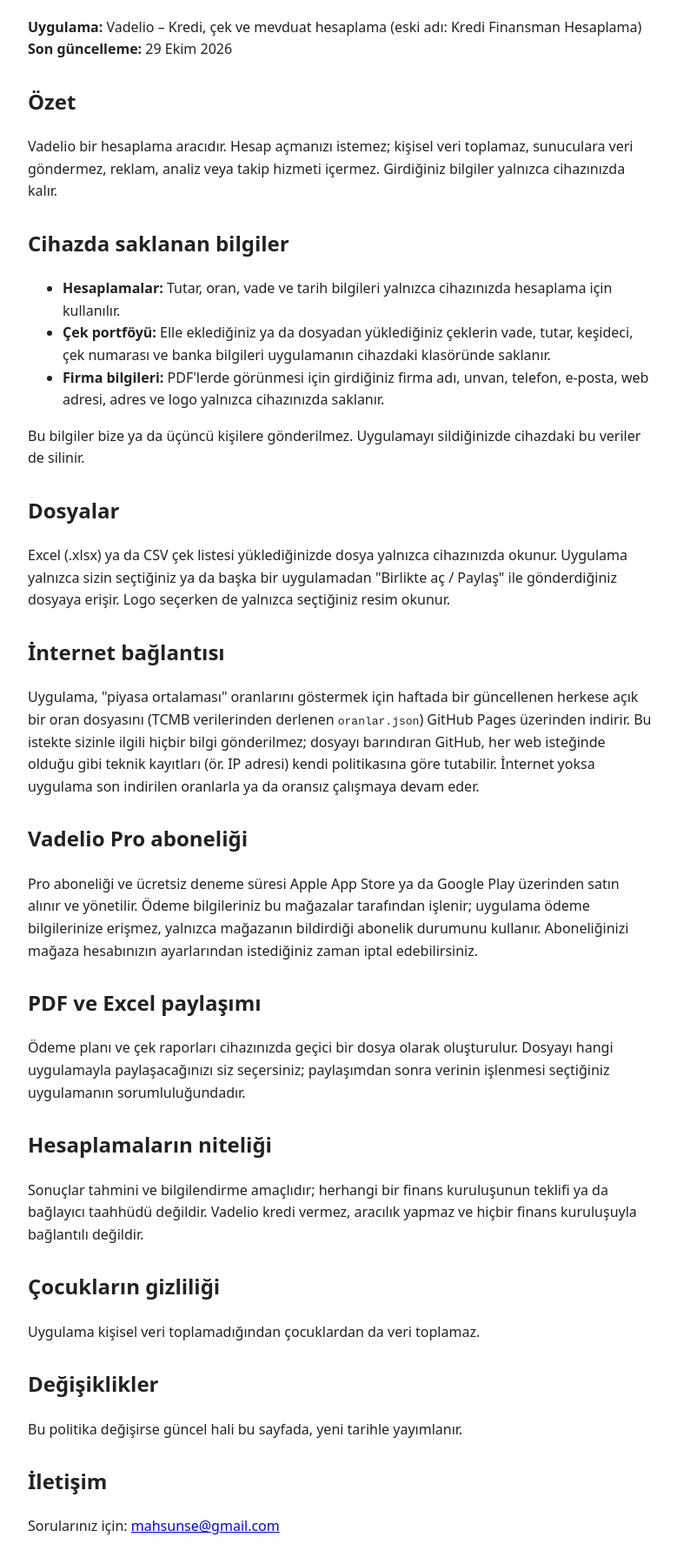
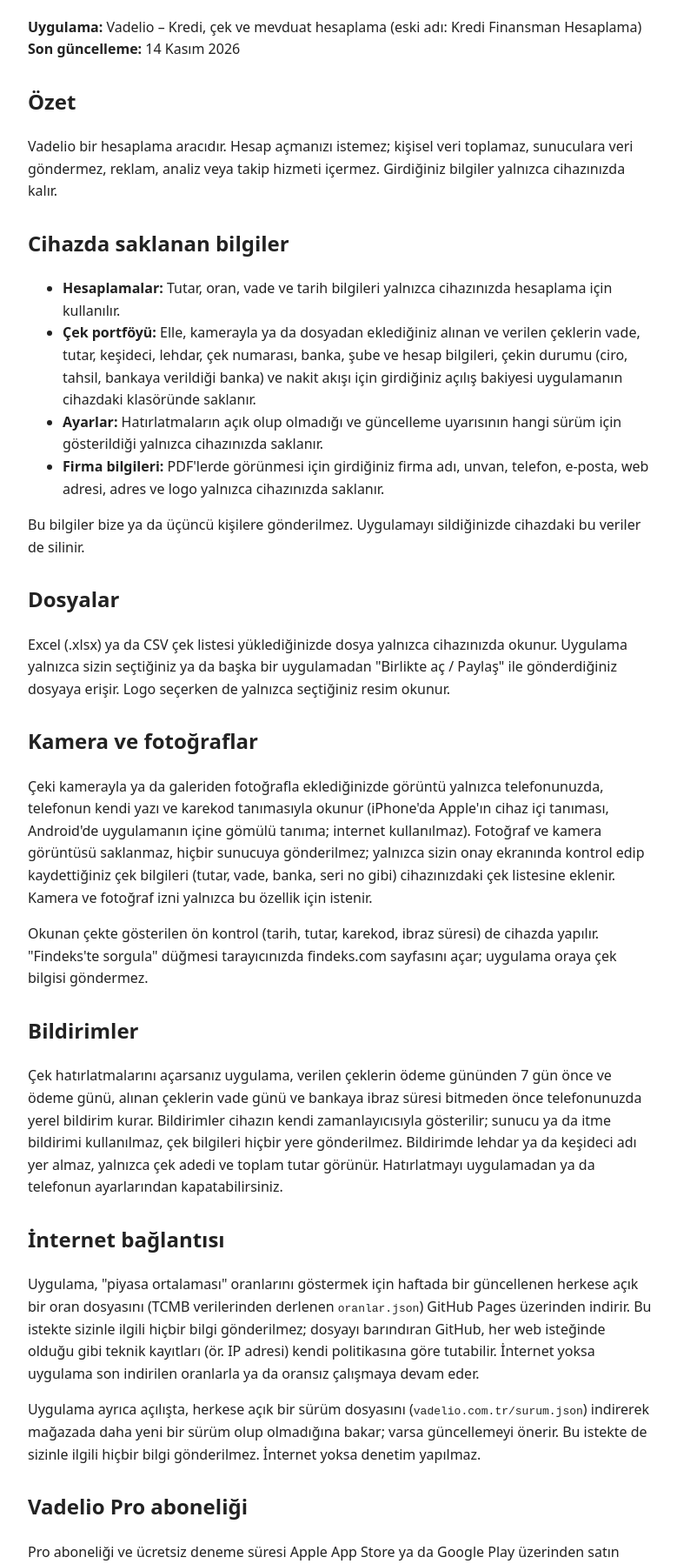
Before and after one commit to mahsunse-maker/kredi-finansman-gizlilik-politikasi, a plain HTML site: page index.html in a window 1280 px wide. Shown: the part 94-1892 px from the top of the page at 87% size, without its empty margins (248-1027 px from the left). Drawn offline with Linux system fonts and the light colour scheme.

Commit message:
Gizlilik politikası: kamera ile çek okuma, çek hatırlatmaları, sürüm dosyası
Co-Authored-By: Claude Opus 5.5 <noreply@anthropic.com>

```diff
--- a/index.html
+++ b/index.html
@@ -4,7 +4,7 @@
 <style>body{font-family:system-ui,sans-serif;max-width:720px;margin:40px auto;padding:0 16px;line-height:1.6;color:#222}h1{color:#0B7A5A}h2{margin-top:28px}hr{margin:40px 0;border:0;border-top:1px solid #ddd}</style></head>
 <body>
 <h1>Gizlilik Politikası</h1>
-<p><strong>Uygulama:</strong> Vadelio – Kredi, çek ve mevduat hesaplama (eski adı: Kredi Finansman Hesaplama)<br><strong>Son güncelleme:</strong> 29 Ekim 2026</p>
+<p><strong>Uygulama:</strong> Vadelio – Kredi, çek ve mevduat hesaplama (eski adı: Kredi Finansman Hesaplama)<br><strong>Son güncelleme:</strong> 14 Kasım 2026</p>
 
 <h2>Özet</h2>
 <p>Vadelio bir hesaplama aracıdır. Hesap açmanızı istemez; kişisel veri toplamaz, sunuculara veri göndermez, reklam, analiz veya takip hizmeti içermez. Girdiğiniz bilgiler yalnızca cihazınızda kalır.</p>
@@ -12,7 +12,8 @@
 <h2>Cihazda saklanan bilgiler</h2>
 <ul>
 <li><strong>Hesaplamalar:</strong> Tutar, oran, vade ve tarih bilgileri yalnızca cihazınızda hesaplama için kullanılır.</li>
-<li><strong>Çek portföyü:</strong> Elle eklediğiniz ya da dosyadan yüklediğiniz çeklerin vade, tutar, keşideci, çek numarası ve banka bilgileri uygulamanın cihazdaki klasöründe saklanır.</li>
+<li><strong>Çek portföyü:</strong> Elle, kamerayla ya da dosyadan eklediğiniz alınan ve verilen çeklerin vade, tutar, keşideci, lehdar, çek numarası, banka, şube ve hesap bilgileri, çekin durumu (ciro, tahsil, bankaya verildiği banka) ve nakit akışı için girdiğiniz açılış bakiyesi uygulamanın cihazdaki klasöründe saklanır.</li>
+<li><strong>Ayarlar:</strong> Hatırlatmaların açık olup olmadığı ve güncelleme uyarısının hangi sürüm için gösterildiği yalnızca cihazınızda saklanır.</li>
 <li><strong>Firma bilgileri:</strong> PDF'lerde görünmesi için girdiğiniz firma adı, unvan, telefon, e-posta, web adresi, adres ve logo yalnızca cihazınızda saklanır.</li>
 </ul>
 <p>Bu bilgiler bize ya da üçüncü kişilere gönderilmez. Uygulamayı sildiğinizde cihazdaki bu veriler de silinir.</p>
@@ -20,8 +21,16 @@
 <h2>Dosyalar</h2>
 <p>Excel (.xlsx) ya da CSV çek listesi yüklediğinizde dosya yalnızca cihazınızda okunur. Uygulama yalnızca sizin seçtiğiniz ya da başka bir uygulamadan "Birlikte aç / Paylaş" ile gönderdiğiniz dosyaya erişir. Logo seçerken de yalnızca seçtiğiniz resim okunur.</p>
 
+<h2>Kamera ve fotoğraflar</h2>
+<p>Çeki kamerayla ya da galeriden fotoğrafla eklediğinizde görüntü yalnızca telefonunuzda, telefonun kendi yazı ve karekod tanımasıyla okunur (iPhone'da Apple'ın cihaz içi tanıması, Android'de uygulamanın içine gömülü tanıma; internet kullanılmaz). Fotoğraf ve kamera görüntüsü saklanmaz, hiçbir sunucuya gönderilmez; yalnızca sizin onay ekranında kontrol edip kaydettiğiniz çek bilgileri (tutar, vade, banka, seri no gibi) cihazınızdaki çek listesine eklenir. Kamera ve fotoğraf izni yalnızca bu özellik için istenir.</p>
+<p>Okunan çekte gösterilen ön kontrol (tarih, tutar, karekod, ibraz süresi) de cihazda yapılır. "Findeks'te sorgula" düğmesi tarayıcınızda findeks.com sayfasını açar; uygulama oraya çek bilgisi göndermez.</p>
+
+<h2>Bildirimler</h2>
+<p>Çek hatırlatmalarını açarsanız uygulama, verilen çeklerin ödeme gününden 7 gün önce ve ödeme günü, alınan çeklerin vade günü ve bankaya ibraz süresi bitmeden önce telefonunuzda yerel bildirim kurar. Bildirimler cihazın kendi zamanlayıcısıyla gösterilir; sunucu ya da itme bildirimi kullanılmaz, çek bilgileri hiçbir yere gönderilmez. Bildirimde lehdar ya da keşideci adı yer almaz, yalnızca çek adedi ve toplam tutar görünür. Hatırlatmayı uygulamadan ya da telefonun ayarlarından kapatabilirsiniz.</p>
+
 <h2>İnternet bağlantısı</h2>
 <p>Uygulama, "piyasa ortalaması" oranlarını göstermek için haftada bir güncellenen herkese açık bir oran dosyasını (TCMB verilerinden derlenen <code>oranlar.json</code>) GitHub Pages üzerinden indirir. Bu istekte sizinle ilgili hiçbir bilgi gönderilmez; dosyayı barındıran GitHub, her web isteğinde olduğu gibi teknik kayıtları (ör. IP adresi) kendi politikasına göre tutabilir. İnternet yoksa uygulama son indirilen oranlarla ya da oransız çalışmaya devam eder.</p>
+<p>Uygulama ayrıca açılışta, herkese açık bir sürüm dosyasını (<code>vadelio.com.tr/surum.json</code>) indirerek mağazada daha yeni bir sürüm olup olmadığına bakar; varsa güncellemeyi önerir. Bu istekte de sizinle ilgili hiçbir bilgi gönderilmez. İnternet yoksa denetim yapılmaz.</p>
 
 <h2>Vadelio Pro aboneliği</h2>
 <p>Pro aboneliği ve ücretsiz deneme süresi Apple App Store ya da Google Play üzerinden satın alınır ve yönetilir. Ödeme bilgileriniz bu mağazalar tarafından işlenir; uygulama ödeme bilgilerinize erişmez, yalnızca mağazanın bildirdiği abonelik durumunu kullanır. Aboneliğinizi mağaza hesabınızın ayarlarından istediğiniz zaman iptal edebilirsiniz.</p>
@@ -46,9 +55,11 @@
 <h1>Privacy Policy (English summary)</h1>
 <p>Vadelio is a calculation tool for loans, cheques and deposits. It requires no account and collects no personal data. It contains no ads, analytics or tracking.</p>
 <ul>
-<li>Calculations, the cheque portfolio and the optional company details and logo shown on PDFs are stored only on your device and are never sent to us or to third parties.</li>
+<li>Calculations, the cheque portfolio (received and issued cheques, their status and bank details, the cash-flow opening balance) and the optional company details and logo shown on PDFs are stored only on your device and are never sent to us or to third parties.</li>
 <li>Excel/CSV files you choose are read only on the device.</li>
-<li>The only network request downloads a public, weekly-updated rates file (<code>oranlar.json</code>, based on Central Bank of the Republic of Türkiye data) from GitHub Pages; no user data is sent.</li>
+<li>When you add cheques with the camera or from a photo, the image is read on your device only (on-device text and barcode recognition, no internet). Images are not stored or sent anywhere; only the cheque details you confirm are saved on your device.</li>
+<li>If you turn on cheque reminders, the app schedules local notifications on your device (issued cheques: 7 days before and on the payment day; received cheques: due date and presentment deadline). Nothing is sent to a server; notifications show only the number of cheques and the total amount.</li>
+<li>The app makes only two network requests: it downloads a public, weekly-updated rates file (<code>oranlar.json</code>, based on Central Bank of the Republic of Türkiye data) from GitHub Pages, and a public version file (<code>vadelio.com.tr/surum.json</code>) at launch to suggest updating when a newer version is available. No user data is sent.</li>
 <li>Vadelio Pro subscriptions and free trials are handled by the App Store or Google Play; the app never sees your payment details.</li>
 <li>Results are estimates for information only. Vadelio does not lend money or broker loans.</li>
 </ul>
```
